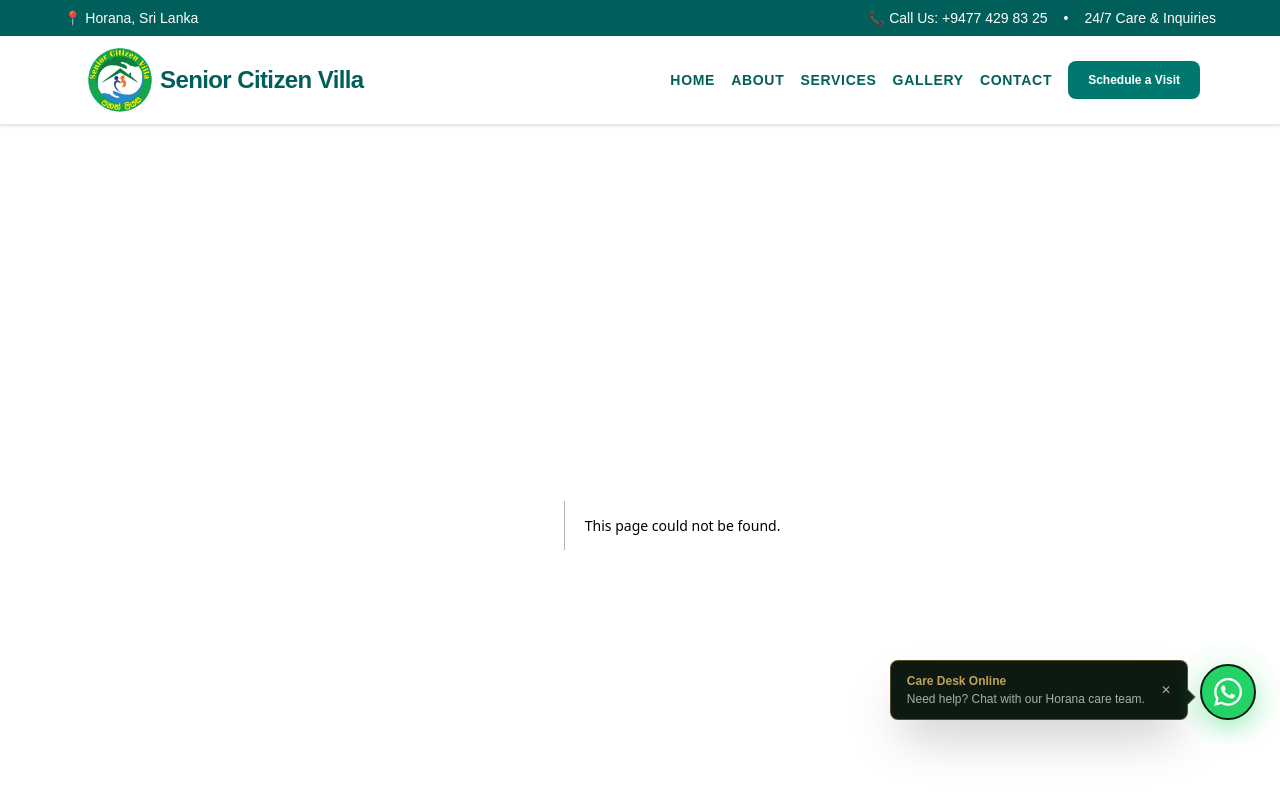
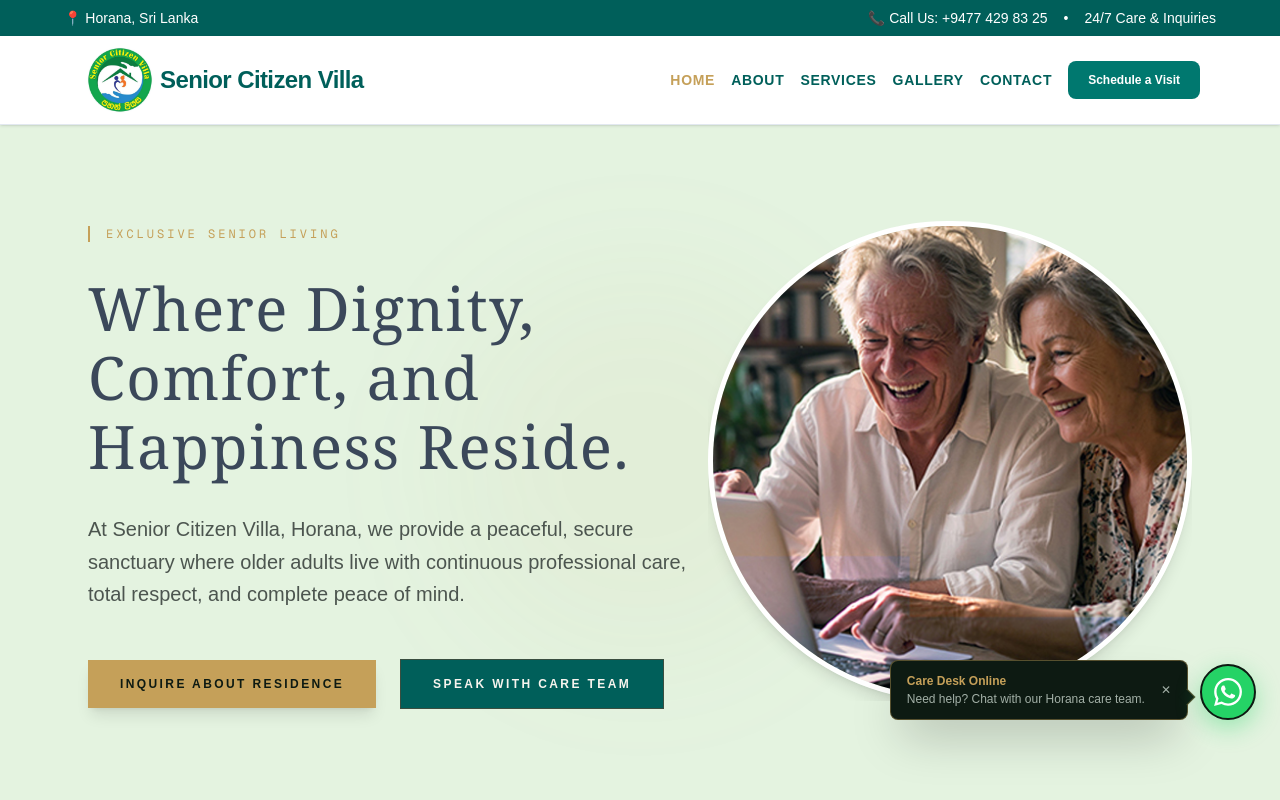
Before and after one commit to yohan86/seniorcitizenvilla, a Next.js app: page /seniorcitizenvilla/ in a window 1280 px wide. Before the commit this address had no page. Shown: the top 800 px of the page. Built offline with nearby package versions, Linux system fonts and the light colour scheme.

Commit message:
allowed basepath and prefix for images

```diff
--- a/next.config.ts
+++ b/next.config.ts
@@ -3,7 +3,7 @@ import type { NextConfig } from "next";
 const nextConfig: NextConfig = {
   /* config options here */
   output: "export", // Enables static export
- // basePath: "/seniorcitizenvilla",
+  basePath: "/seniorcitizenvilla",
   images: {
     unoptimized: true, // Disables Next.js image optimization service for static hosting
     remotePatterns: [
--- a/utils/prefix.js
+++ b/utils/prefix.js
@@ -6,5 +6,5 @@ const isProd = process.env.NODE_ENV === 'production';
  * Appends the GitHub Pages repository subfolder path if in production.
  * Usage: src={`${prefix}/images/hero.jpg`}
  */
-//export const prefix = isProd ? '/seniorcitizenvilla' : '';
-export const prefix = '';
+export const prefix = isProd ? '/seniorcitizenvilla' : '';
+//export const prefix = '';
```
